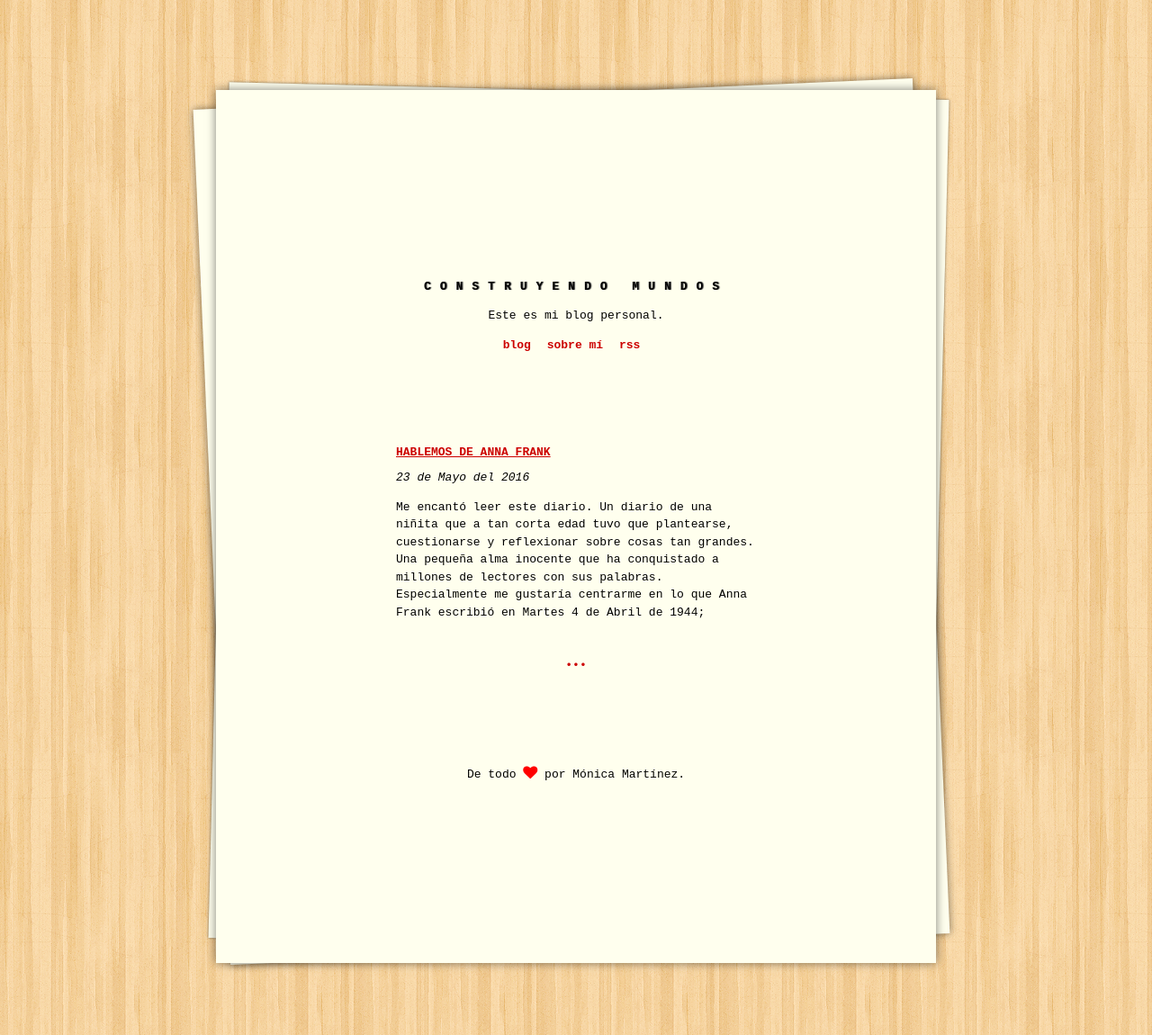
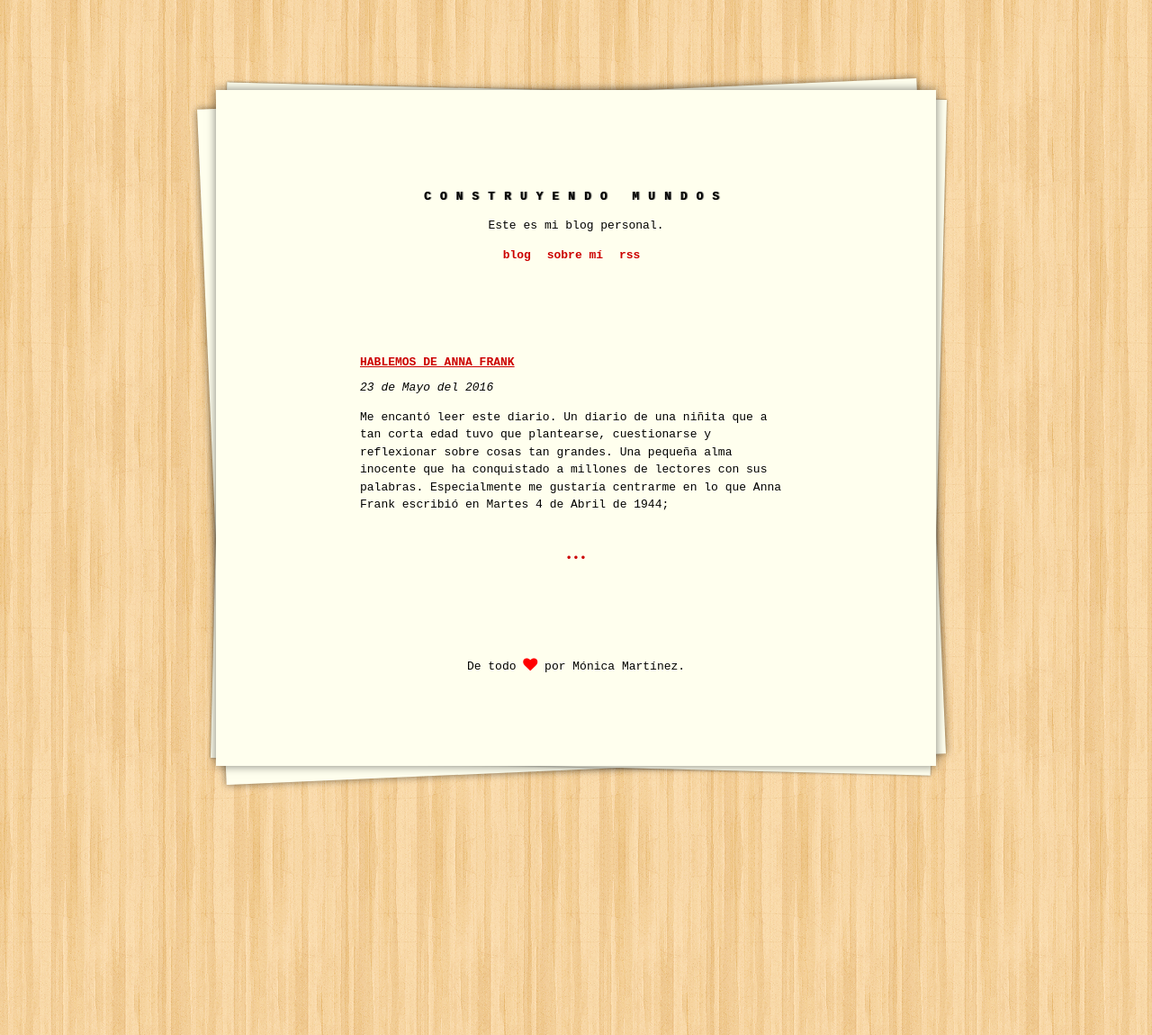
Before and after one commit to monimarlo/monimarlo.github.io, a Jekyll site: the page built from index.html, in a window 1280 px wide. Shown: the whole page at 90% size. Built offline with Jekyll 4.4.1, drawn with Linux system fonts in a browser that asks for light colours; nearby versions of some CDN libraries; the list of posts is cut into pages by our own code.

Commit message:
Arreglada versión responsive

```diff
--- a/_includes/head.html
+++ b/_includes/head.html
@@ -2,10 +2,10 @@
     <meta charset="utf-8">
     <meta http-equiv="X-UA-Compatible" content="IE=edge">
     <title>{% if page.title %}{{ page.title }}{% else %}{{ site.title }}{% endif %}</title>
-    <meta name="viewport" content="width=device-width, initial-scale=1.0">
+    <meta name="viewport" content="width=device-width, initial-scale=1.0, user-scalable=no">
     <meta name="description" content="{{ site.description }}">
     <link rel="stylesheet" href="//netdna.bootstrapcdn.com/font-awesome/4.6.3/css/font-awesome.css">
-    <link rel="canonical" href="{{ page.url | replace:'index.html','' | prepend: site.baseurl | prepend: site.url }}">
+    <!--<link rel="canonical" href="{{ page.url | replace:'index.html','' | prepend: site.baseurl | prepend: site.url }}">-->
 
     <!-- Custom CSS -->
     <link rel="stylesheet" href="{{ "/css/main.css" | prepend: site.baseurl }}">
--- a/_layouts/default.html
+++ b/_layouts/default.html
@@ -7,11 +7,13 @@
 
       <div class="container">
 
-        {% include header.html %}
+      	<div class="sub-container">
+		    {% include header.html %}
 
-        {{ content }}
+		    {{ content }}
 
-        {% include footer.html %}
+		    {% include footer.html %}
+        </div>
 
       </div>
 
--- a/css/main.css
+++ b/css/main.css
@@ -1,24 +1,37 @@
+*, *:before, *:after {
+  box-sizing: border-box;
+}
+
+html, body {
+  width: 100%;
+  max-width: 100%;
+}
+
 body {
   font-family: monospace;
   line-height:150%;
-  margin: 80px 0px;
-  background: url("../images/bg.png")
+  background: url("../images/bg.png");
+  margin: 0;
 }
 
 .container {
   background: #ffe;
   box-shadow: 0 0 10px rgba(0,0,0,0.5);
-  margin: 100px auto 0;
-  max-width: 400px;
+  margin: 100px auto;
+  width: 800px;
   min-height: 300px;
-  padding: 200px;
   position: relative;
-  width: 80%;
+}
+
+.sub-container {
+  width: 60%;
+  margin: 0 auto;
+  padding: 100px 0;
 }
 
 .container:before, .container:after {
   content: "";
-  height: 98%;
+  height: 100%;
   position: absolute;
   width: 100%;
   z-index: -1;
@@ -174,3 +187,17 @@
 #contact .fa-github:hover {
   color: #333333;
 }
+
+@media only screen and (max-device-width: 640px) {
+  body {
+    overflow-x: hidden;
+  }
+
+  .container {
+    width: 100%;
+  }
+
+  .sub-container {
+    width: 80%;
+  }
+}
```
